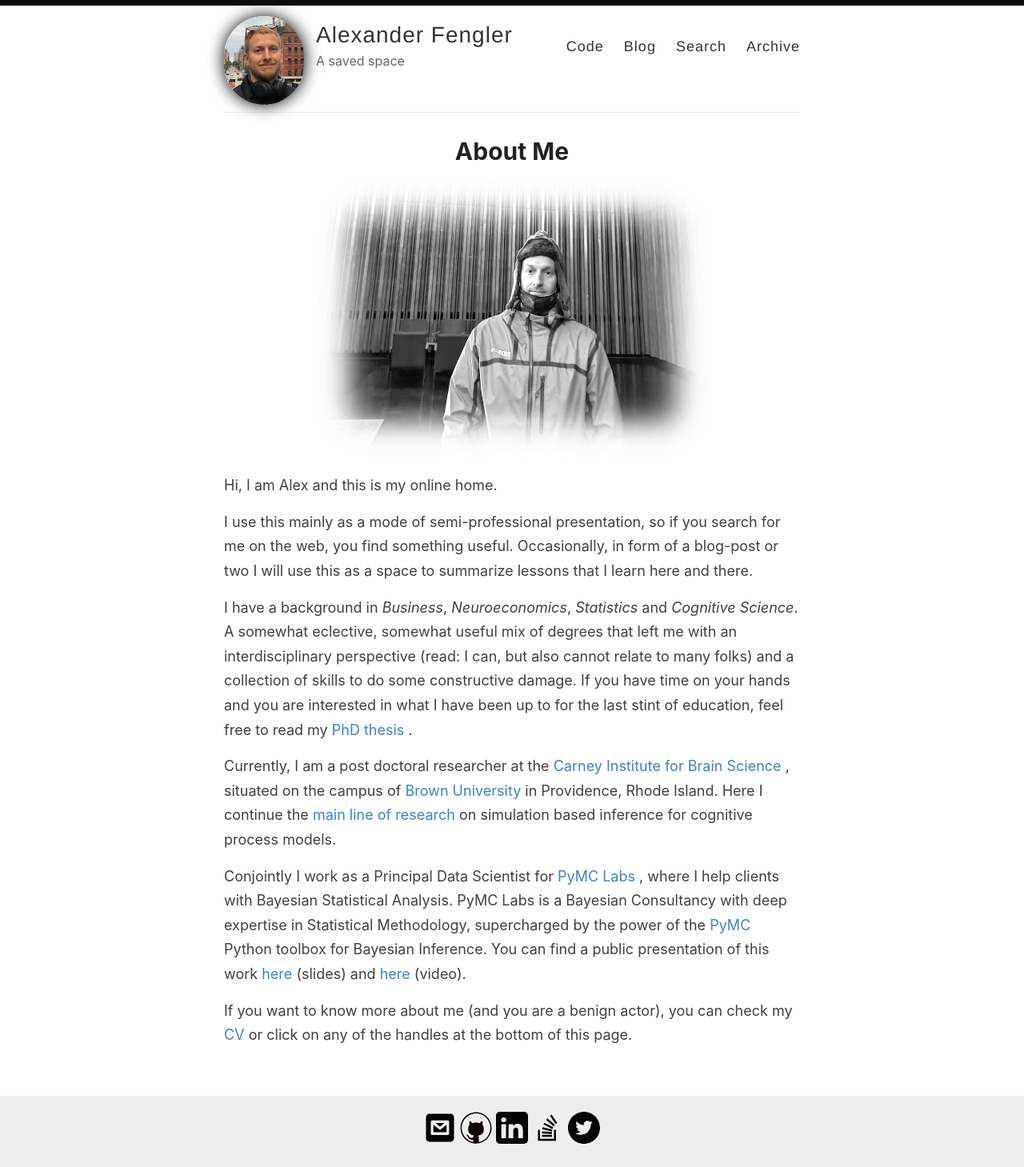
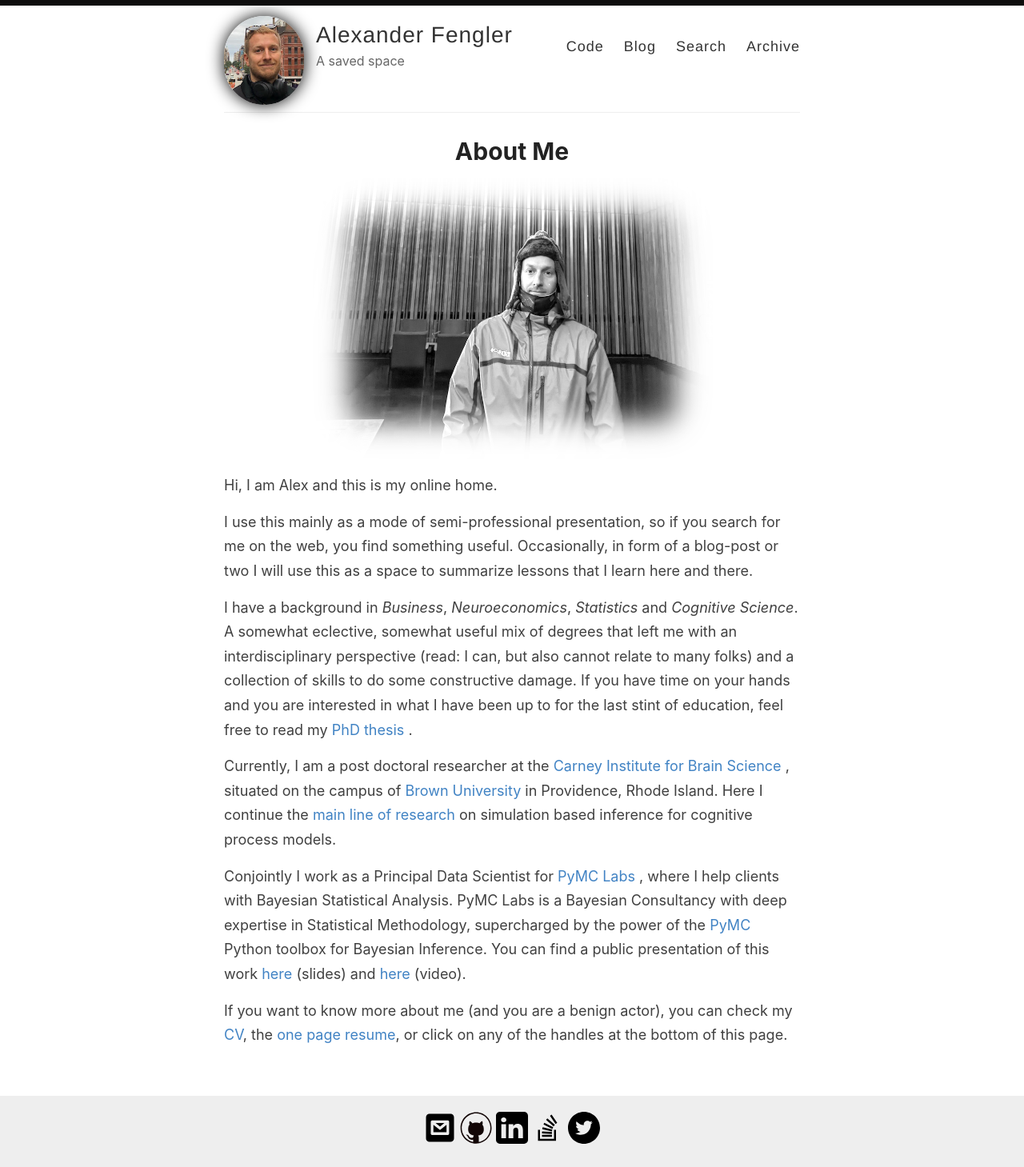
Before and after one commit to AlexanderFengler/AlexanderFengler.github.io, a Jekyll site: the page built from _pages/about.md, in a window 1280 px wide. Shown: the whole page at 80% size. Built offline with Jekyll 4.4.1, drawn with Linux system fonts in a browser that asks for light colours.

Commit message:
add resume

```diff
--- a/_pages/about.md
+++ b/_pages/about.md
@@ -30,4 +30,4 @@ Conjointly I work as a Principal Data Scientist for <a href="https://www.pymc-la
 where I help clients with Bayesian Statistical Analysis. PyMC Labs is a Bayesian Consultancy with deep expertise in Statistical Methodology,
 supercharged by the power of the <a href="https://www.pymc.io/welcome.html">PyMC</a> Python toolbox for Bayesian Inference. You can find a public presentation of this work <a href="{{site.baseurl}}/data/webinar_pymc.pdf"> here </a> (slides) and <a href="https://www.youtube.com/watch?v=LD03v_eOo88"> here </a> (video).
 
-If you want to know more about me (and you are a benign actor), you can check my <a href="{{site.baseurl}}/data/af_docs_cv_webpage.pdf">CV</a> or click on any of the handles at the bottom of this page.
+If you want to know more about me (and you are a benign actor), you can check my <a href="{{site.baseurl}}/data/af_docs_cv_webpage.pdf">CV</a>, the <a href="{{site.baseurl}}/data/af_docs_cv_one_page.pdf">one page resume</a>, or click on any of the handles at the bottom of this page.
```
Also changed, not shown: 1 other file.
